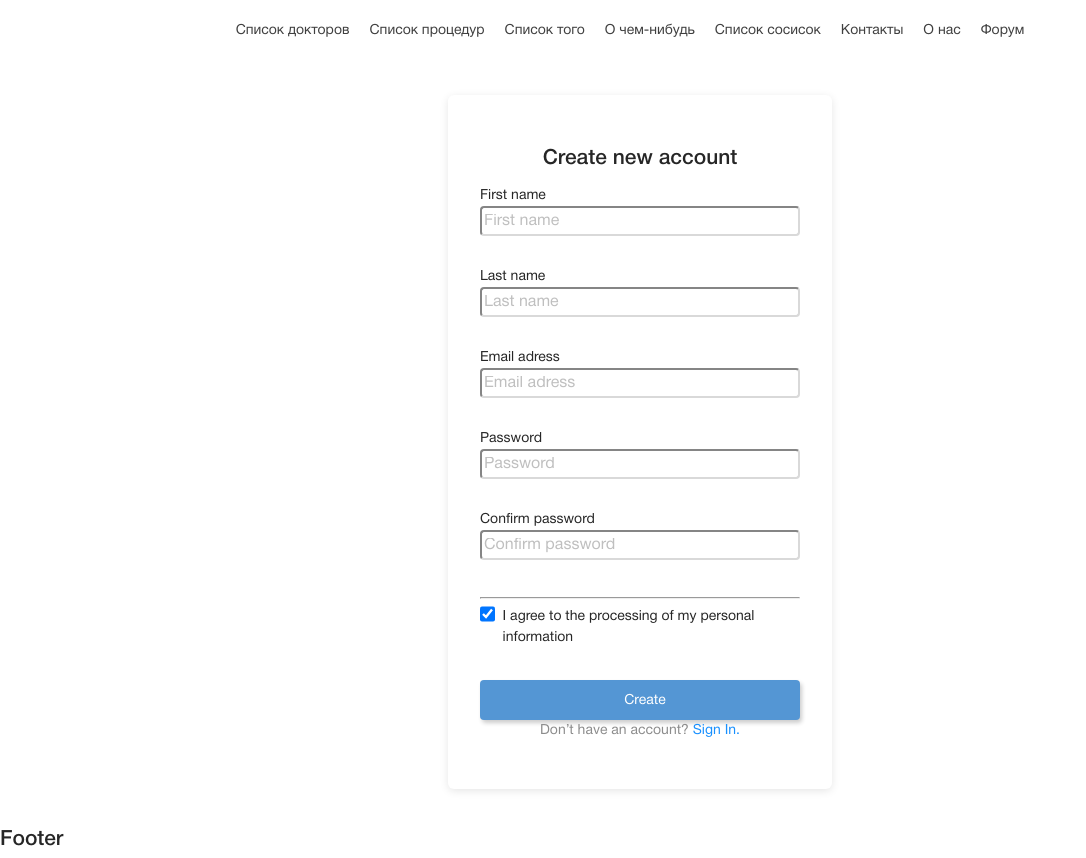
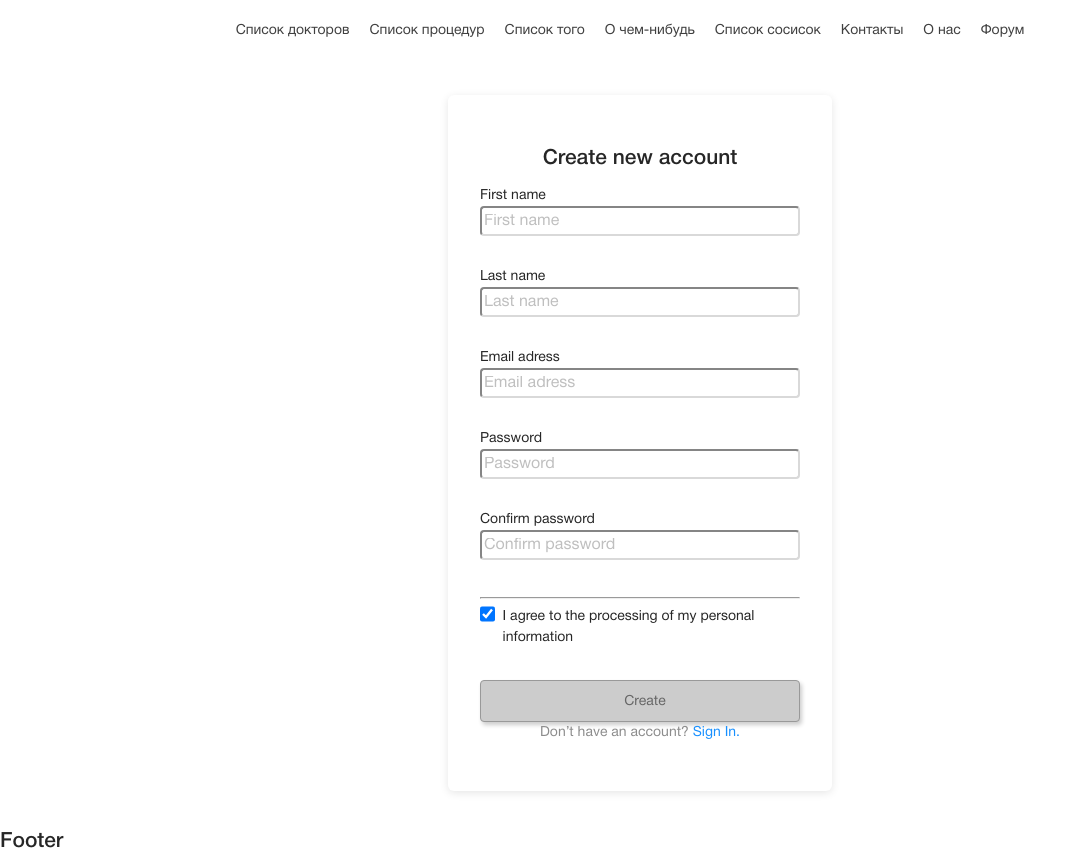
Before and after one commit to AlexVedernikoff/Vet-clinic-for-wolfik, a React (Create React App) app: page /signUp in a window 1280 px wide. Shown: the whole page, without its empty margins (0-1086 px from the left). Built offline with nearby package versions, Linux system fonts and the light colour scheme.

Commit message:
fix disabled

```diff
--- a/src/components/PetSidebar/PetSidebar.tsx
+++ b/src/components/PetSidebar/PetSidebar.tsx
@@ -1,4 +1,4 @@
-import { Button, Collapse } from 'antd';
+import { Collapse } from 'antd';
 import { EditOutlined, DeleteOutlined, PlusOutlined } from '@ant-design/icons';
 import css from './PetSidebar.module.scss';
 import ButtonCustom from '../button/Button';
--- a/src/components/button/Button.module.scss
+++ b/src/components/button/Button.module.scss
@@ -11,6 +11,12 @@ $shadowColor: #2e75b7;
   transition: 0.2s;
   text-align: center;
   justify-content: center;
+  &:disabled,
+  &[disabled] {
+    border: 1px solid #999999;
+    background-color: #cccccc;
+    color: #666666;
+  }
   &:hover {
     filter: opacity(90%);
   }
--- a/src/components/button/Button.tsx
+++ b/src/components/button/Button.tsx
@@ -19,6 +19,7 @@ const ButtonCustom = ({
   type = 'button',
   shape = 'def',
   icon,
+  disabled,
   ...other
 }: ButtonProps): JSX.Element => (
   <button
@@ -26,6 +27,7 @@ const ButtonCustom = ({
       style[shape] ?? ''
     }`}
     type={type}
+    disabled={disabled}
     {...other}
   >
     {icon}
--- a/src/components/forms/sing-up/SignUp.tsx
+++ b/src/components/forms/sing-up/SignUp.tsx
@@ -112,7 +112,7 @@ export const SignUp = (): JSX.Element => {
                       label="Create"
                       style={{ marginTop: '12px', width: '100%' }}
                       type="submit"
-                      disabled={!isValid && !dirty}
+                      disabled={!(isValid && dirty)}
                     />
                     <div className={styles.signin}>
                       Don’t have an account?&nbsp;
```
